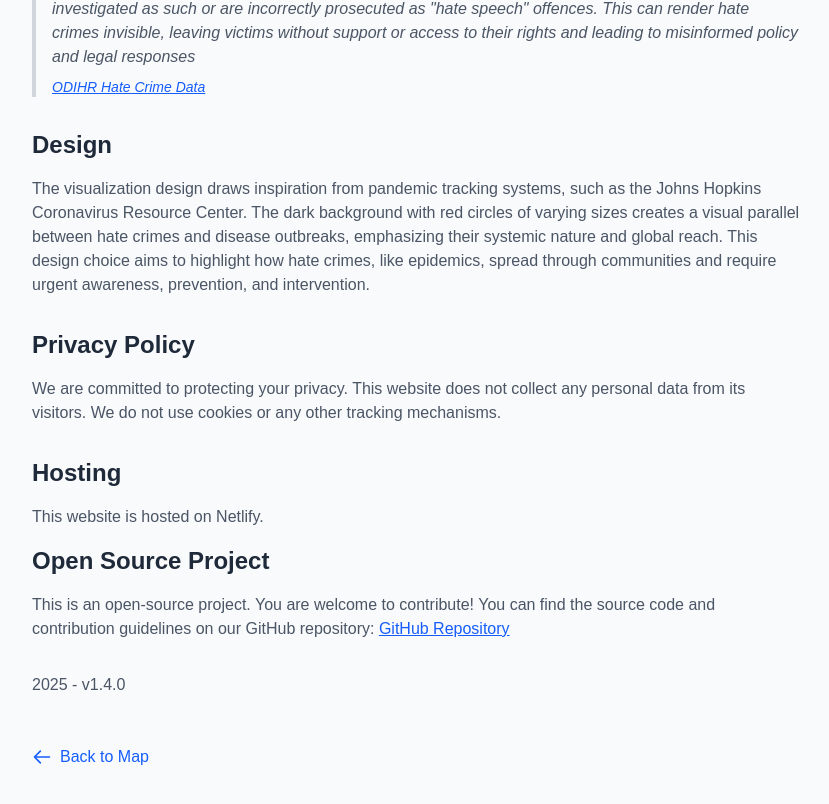
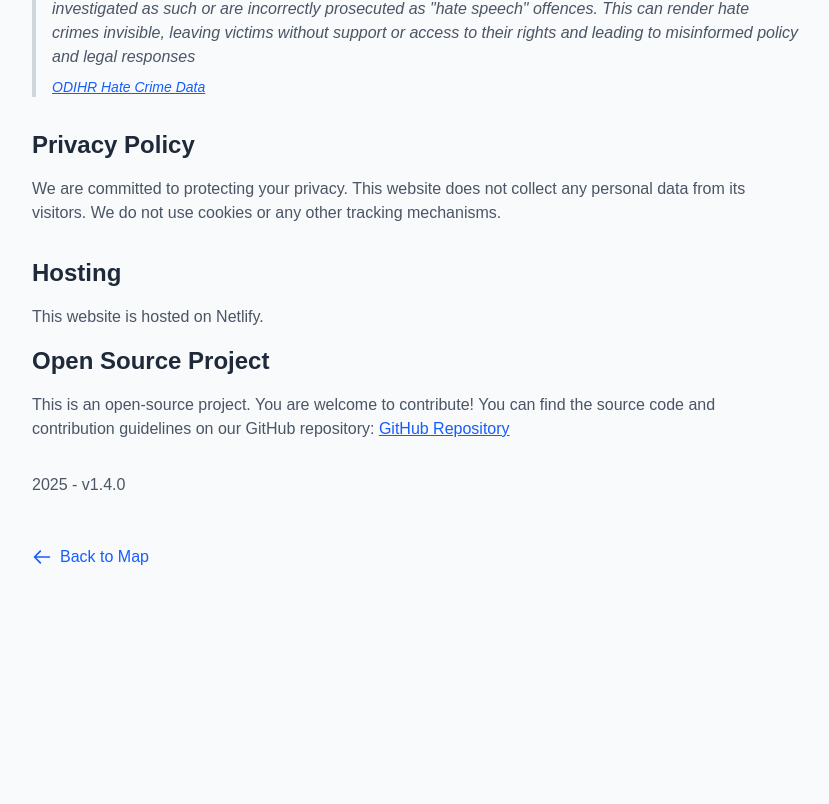
Before and after one commit to kOaDT/hate-crimes-map, a Next.js app: page /about in a window 1280 px wide. Shown: the part 1175-1979 px from the top of the page, without its empty margins (224-1053 px from the left). After the commit the page ends 1797 px from the top, so only its background shows below. Built offline with nearby package versions, Linux system fonts and the light colour scheme; no server answers.

Commit message:
feat: update dependencies

```diff
--- a/src/app/components/About/AboutContent.tsx
+++ b/src/app/components/About/AboutContent.tsx
@@ -65,17 +65,6 @@ export default function AboutContent() {
       </section>
 
       <section className='mb-8'>
-        <h2 className='text-2xl font-semibold text-gray-800 mb-4'>Design</h2>
-        <p className='text-gray-600 mb-4'>
-          The visualization design draws inspiration from pandemic tracking systems, such as the Johns Hopkins
-          Coronavirus Resource Center. The dark background with red circles of varying sizes creates a visual parallel
-          between hate crimes and disease outbreaks, emphasizing their systemic nature and global reach. This design
-          choice aims to highlight how hate crimes, like epidemics, spread through communities and require urgent
-          awareness, prevention, and intervention.
-        </p>
-      </section>
-
-      <section className='mb-8'>
         <h2 className='text-2xl font-semibold text-gray-800 mb-4'>Privacy Policy</h2>
         <p className='text-gray-600 mb-4'>
           We are committed to protecting your privacy. This website does not collect any personal data from its
```
Also changed, not shown: package.json (+9 -9 lines), 1 other file (tests, documents, lock files or other folders).
